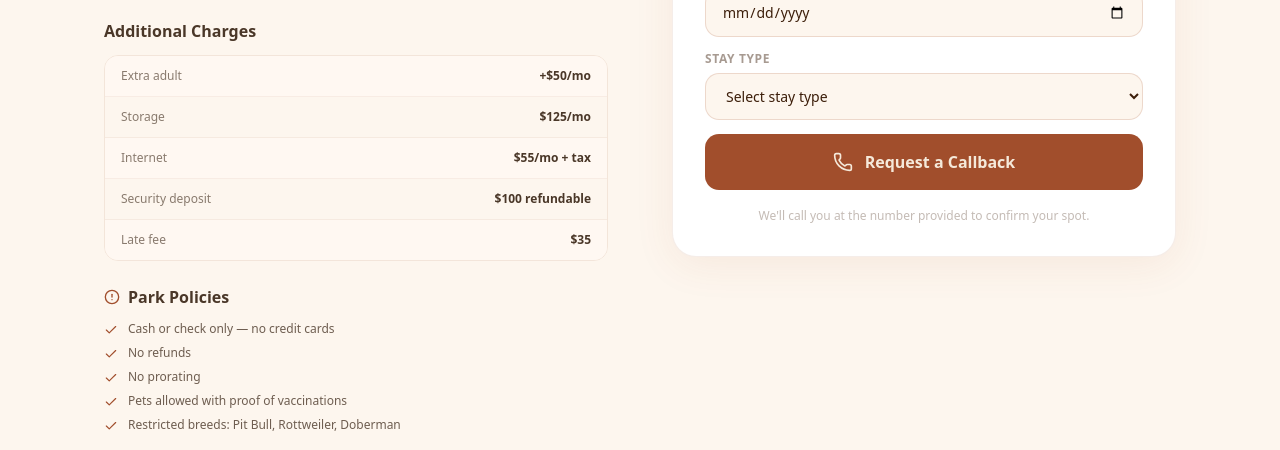
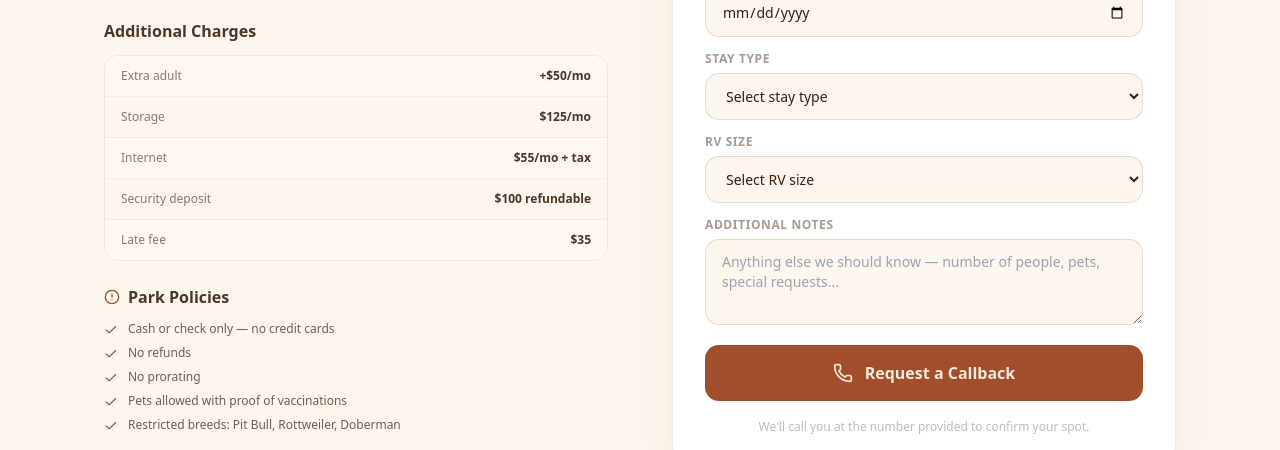
Before and after one commit to Ali-Jordan/RV-Park-Laredo, a React (Vite) app: page / in a window 1280 px wide. Shown: the part 3180-3630 px from the top of the page. Built offline with nearby package versions, Linux system fonts and the light colour scheme.

Commit message:
feat: RV size + notes fields on reservation form

```diff
--- a/src/sections/About.tsx
+++ b/src/sections/About.tsx
@@ -189,6 +189,30 @@ export function About() {
                     </select>
                   </div>
 
+                  <div>
+                    <label className="block text-xs font-semibold uppercase tracking-wider mb-1.5" style={{ color: 'rgba(60,30,10,0.45)' }}>RV Size</label>
+                    <select name="rv_size"
+                      className="w-full px-4 py-3 rounded-xl text-sm focus:outline-none"
+                      style={{ background: '#FDF6EE', border: '1px solid rgba(161,78,44,0.18)', color: '#3C1E0A', fontFamily: 'inherit' }}>
+                      <option value="">Select RV size</option>
+                      <option>Small (under 25 ft)</option>
+                      <option>Medium (25–35 ft)</option>
+                      <option>Large (35–45 ft)</option>
+                      <option>Extra Large (45 ft+)</option>
+                      <option>Fifth Wheel</option>
+                      <option>Travel Trailer</option>
+                      <option>Motorhome Class A</option>
+                      <option>Motorhome Class B / C</option>
+                    </select>
+                  </div>
+
+                  <div>
+                    <label className="block text-xs font-semibold uppercase tracking-wider mb-1.5" style={{ color: 'rgba(60,30,10,0.45)' }}>Additional Notes</label>
+                    <textarea name="notes" rows={3} placeholder="Anything else we should know — number of people, pets, special requests..."
+                      className="w-full px-4 py-3 rounded-xl text-sm focus:outline-none"
+                      style={{ background: '#FDF6EE', border: '1px solid rgba(161,78,44,0.18)', color: '#3C1E0A', fontFamily: 'inherit', resize: 'vertical' }} />
+                  </div>
+
                   <button
                     type="submit"
                     disabled={status === 'sending'}
```
